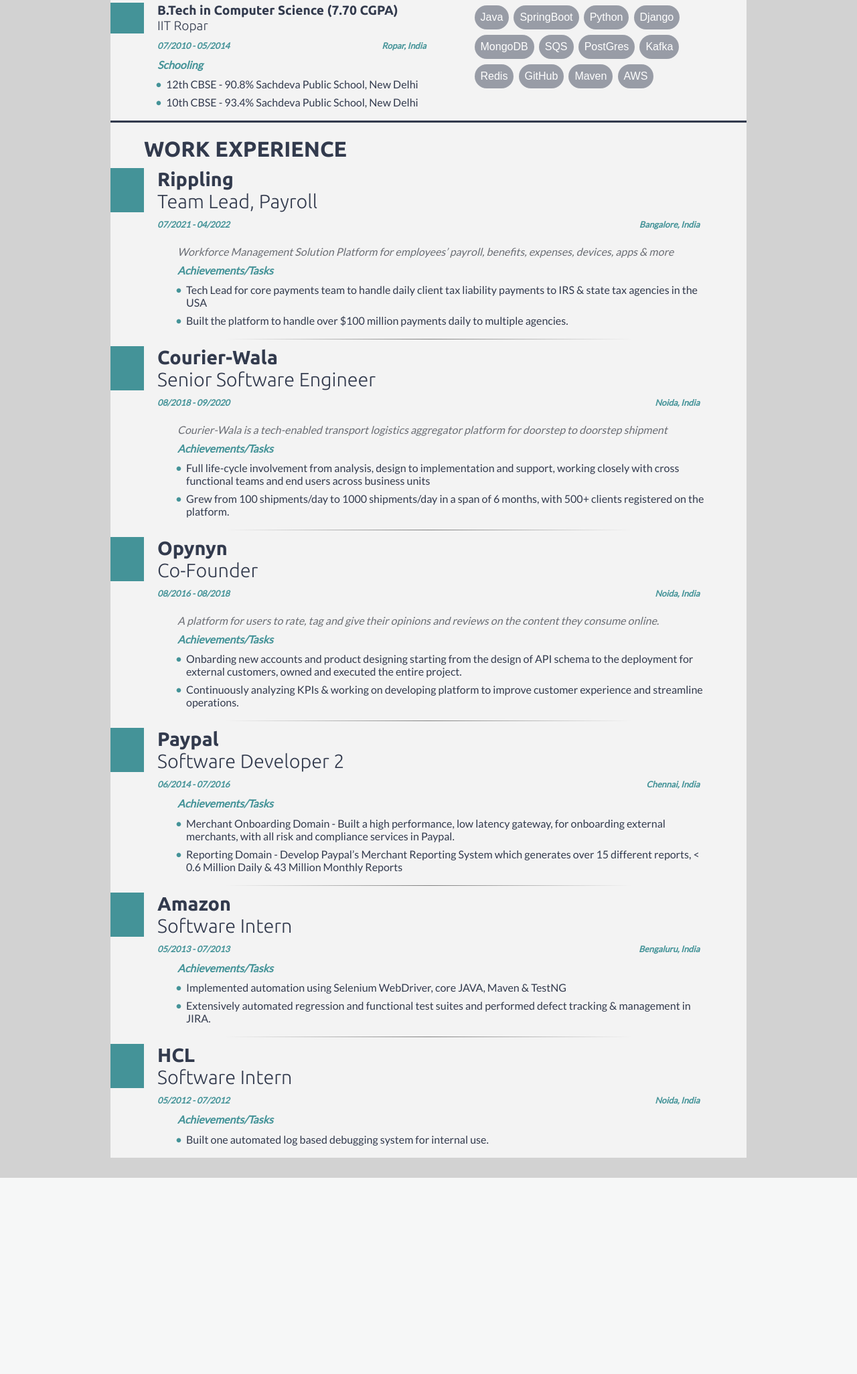
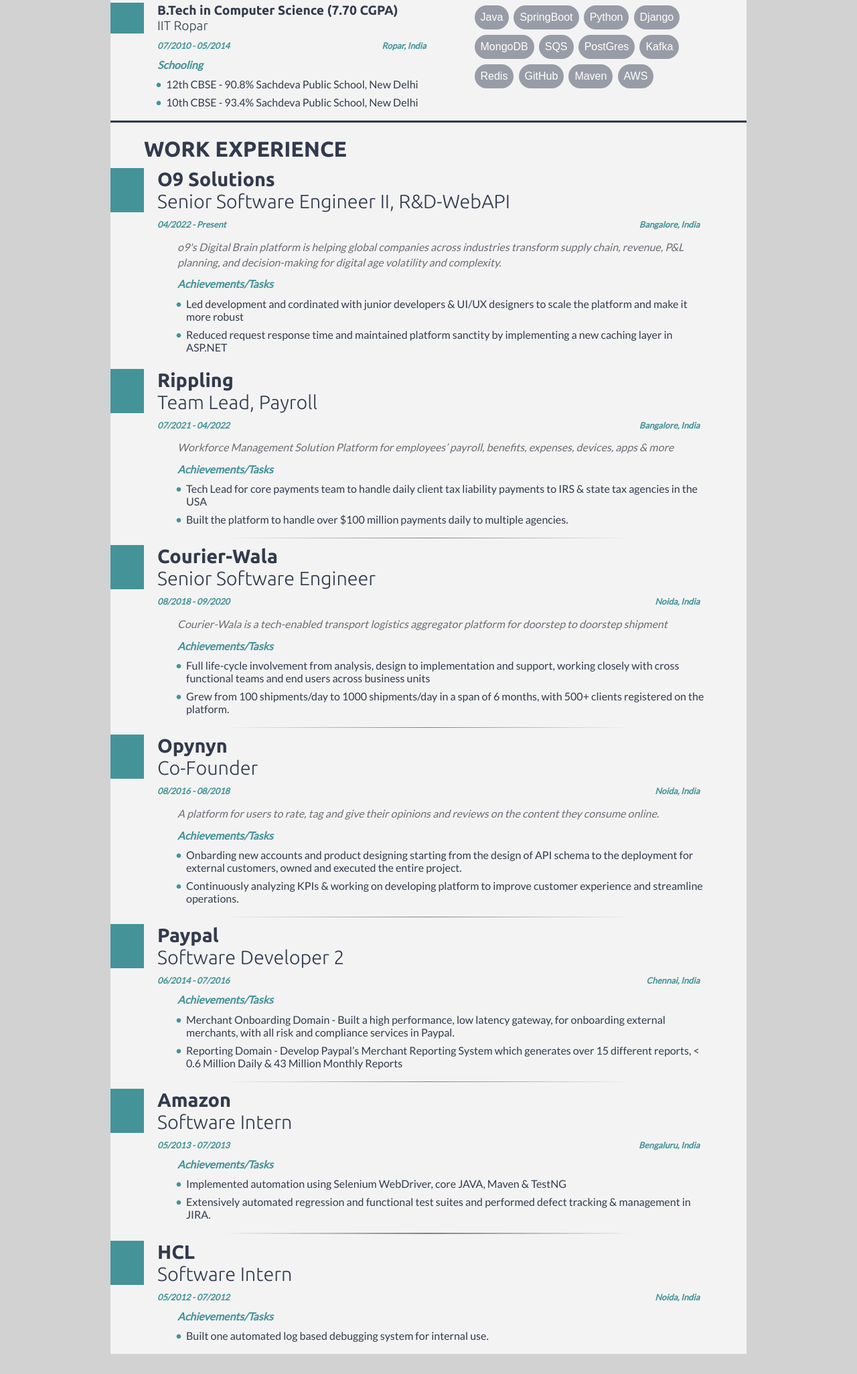
Before and after one commit to gsharma368/GauravResume, a Django app: page / in a window 1280 px wide. Shown: the part 295-2347 px from the top of the page at 67% size. Before the commit the page ends 2054 px from the top, so only its background shows below. Run offline with Django 4.2, Linux system fonts and the light colour scheme.

Commit message:
aws changes

```diff
--- a/blog/settings.py
+++ b/blog/settings.py
@@ -1,7 +1,7 @@
 import os
 from pathlib import Path
 import django_heroku
-from decouple import config
+# from decouple import config
 import dj_database_url
 
 
@@ -18,7 +18,7 @@ SECRET_KEY = 'django-insecure-%&8e^9o)$xmk8@$&hvtdo2ir6qbawv*hh-63o7g!qu(wvx8+on
 # SECURITY WARNING: don't run with debug turned on in production!
 DEBUG = True
 
-ALLOWED_HOSTS = []
+ALLOWED_HOSTS = ['*']
 
 
 # Application definition
@@ -123,3 +123,5 @@ DEFAULT_AUTO_FIELD = 'django.db.models.BigAutoField'
 
 
 STATICFILES_STORAGE = 'whitenoise.storage.CompressedManifestStaticFilesStorage'
+
+django_heroku.settings(locals())
--- a/blog/urls.py
+++ b/blog/urls.py
@@ -19,7 +19,7 @@ from django.urls import path, include
 urlpatterns = [
     path('admin/', admin.site.urls),
     path('', include('myresume.urls')),
-    path('/blog', include('myblog.urls')),
+    path('blog', include('myblog.urls')),
 
 
 ]
--- a/myresume/templates/home.html
+++ b/myresume/templates/home.html
@@ -114,6 +114,24 @@
 			</div>
 
 			<div class="sectionContent">
+
+				<article class="companyExperience">
+					<div class="leftBorderBlock">
+						<h1><b>O9 Solutions</b> </h1>  <h2>Senior Software Engineer II, R&D-WebAPI </h2>
+						<p class="subDetailsTime">04/2022 - Present <p class="subDetailsLocation">Bangalore, India</p></p>
+					</div>
+
+					<div class="leftPaddingBlock">
+						<p class="subDetailsWorkDone">o9's Digital Brain platform is helping global companies across industries transform supply chain, revenue, P&L planning, and decision-making for digital age volatility and complexity.</p>
+						<p class="subDetailsAchievements">Achievements/Tasks</p>
+
+						<ul class="bullets">
+						  <li class="bullets">Led development and cordinated with junior developers & UI/UX designers to scale the platform and make it more robust</li>
+						  <li class="bullets">Reduced request response time and maintained platform sanctity by implementing  a new caching layer in ASP.NET</li>
+						</ul>
+					</div>
+				</article>
+
 				<article class="companyExperience">
 					<div class="leftBorderBlock">
 						<h1><b>Rippling</b> </h1>  <h2>Team Lead, Payroll </h2>
--- a/static/css/style.css
+++ b/static/css/style.css
@@ -310,8 +310,9 @@ section:last-child {
 	float: left;
 	font-style: italic;
 	color: #6a6d74;
-	margin-top: 12px;
-	margin-bottom: 5px;
+	margin-top: 5px;
+	margin-bottom: 10px;
+	padding-right: 50px;
 }
 
 .subDetailsAchievements{
```
